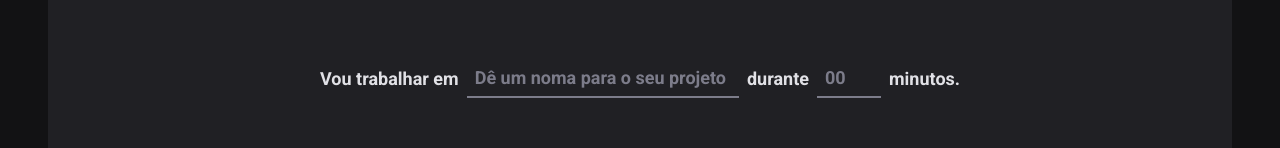
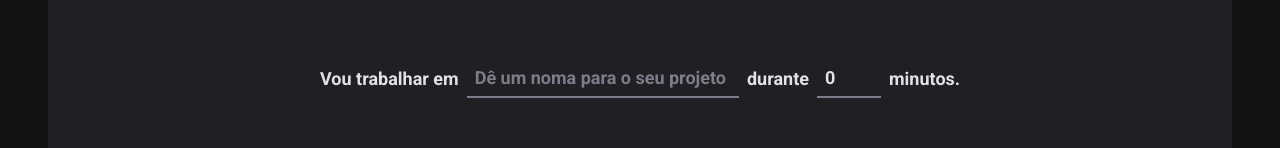
Before and after one commit to pedrolgarcia/ignite-timer, a React (Vite) app: page / in a window 1280 px wide. Shown: the part 166-314 px from the top of the page. Built offline with nearby package versions, Linux system fonts and the light colour scheme.

Commit message:
feat: zod infer typescript

```diff
--- a/src/pages/Home/index.tsx
+++ b/src/pages/Home/index.tsx
@@ -21,12 +21,23 @@
     .max(60, 'O círculo precisar ser de no máximo 60 minutos'),
 })
 
+// interface NewCycleFormData {
+//   task: string
+//   minutesAmount: number
+// }
+
+type NewCycleFormData = zod.infer<typeof newCycleFormValidationSchema>
+
 export function Home() {
-  const { register, handleSubmit, watch } = useForm({
+  const { register, handleSubmit, watch } = useForm<NewCycleFormData>({
     resolver: zodResolver(newCycleFormValidationSchema),
+    defaultValues: {
+      task: '',
+      minutesAmount: 0,
+    },
   })
 
-  function handleCreateNewCycle(data: any) {
+  function handleCreateNewCycle(data: NewCycleFormData) {
     console.log(data)
   }
 
```
